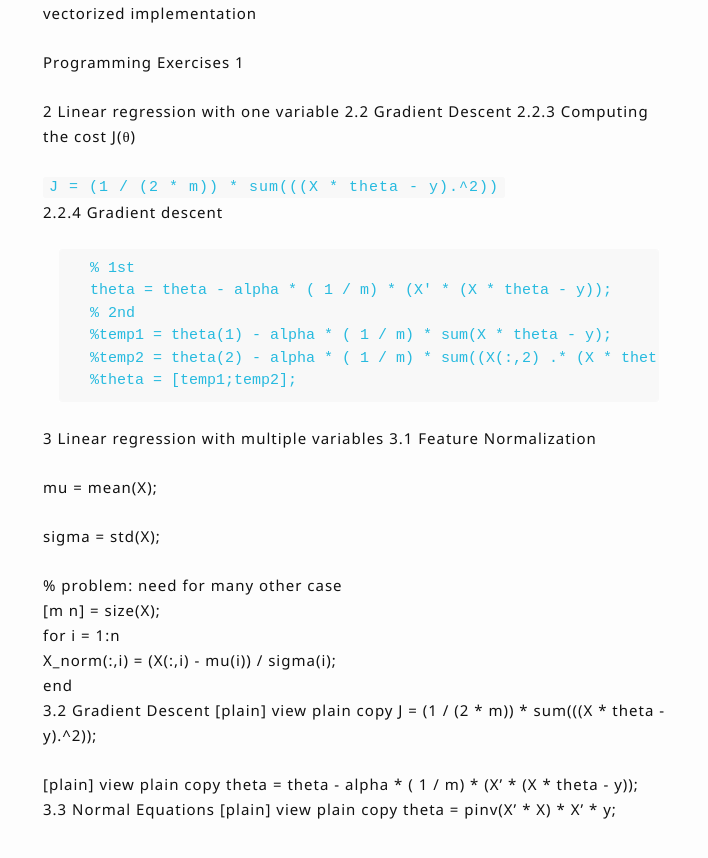
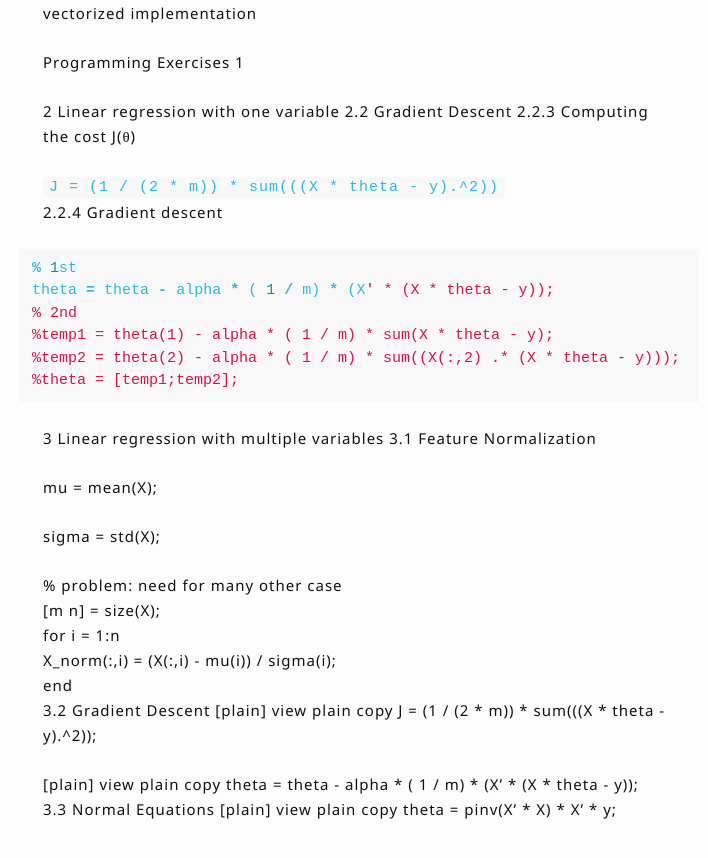
Before and after one commit to liuyanfight/liuyanfight.github.io, a Jekyll site: the page built from _posts/2016-09-20-Coursera-Maching-Learning.md, in a window 1280 px wide and 900 px high, scrolled down 2749 px. Shown: the top 858 px of the window, without its empty margins (281-989 px from the left). Built offline with Jekyll 4.4.1, drawn with Linux system fonts in a browser that asks for light colours; nearby versions of some CDN libraries; formulas are drawn with MathJax 3; comment, search, counter and statistics services are not loaded.

Commit message:
测试代码高亮

```diff
--- a/_posts/2016-09-20-Coursera-Maching-Learning.md
+++ b/_posts/2016-09-20-Coursera-Maching-Learning.md
@@ -82,14 +82,14 @@ Programming Exercises 1
 `J = (1 / (2 * m)) * sum(((X * theta - y).^2))`
 2.2.4 Gradient descent
 
-{% highlight html %}
-  % 1st
-  theta = theta - alpha * ( 1 / m) * (X' * (X * theta - y));
-  % 2nd
-  %temp1 = theta(1) - alpha * ( 1 / m) * sum(X * theta - y);
-  %temp2 = theta(2) - alpha * ( 1 / m) * sum((X(:,2) .* (X * theta - y)));
-  %theta = [temp1;temp2];
-{% endhighlight %}
+~~~~python
+% 1st
+theta = theta - alpha * ( 1 / m) * (X' * (X * theta - y));
+% 2nd
+%temp1 = theta(1) - alpha * ( 1 / m) * sum(X * theta - y);
+%temp2 = theta(2) - alpha * ( 1 / m) * sum((X(:,2) .* (X * theta - y)));
+%theta = [temp1;temp2];
+~~~~
 
 3 Linear regression with multiple variables
 3.1 Feature Normalization
```
Also changed, not shown: _posts/2016-03-29-markdown.markdown (+9 -0 lines).
